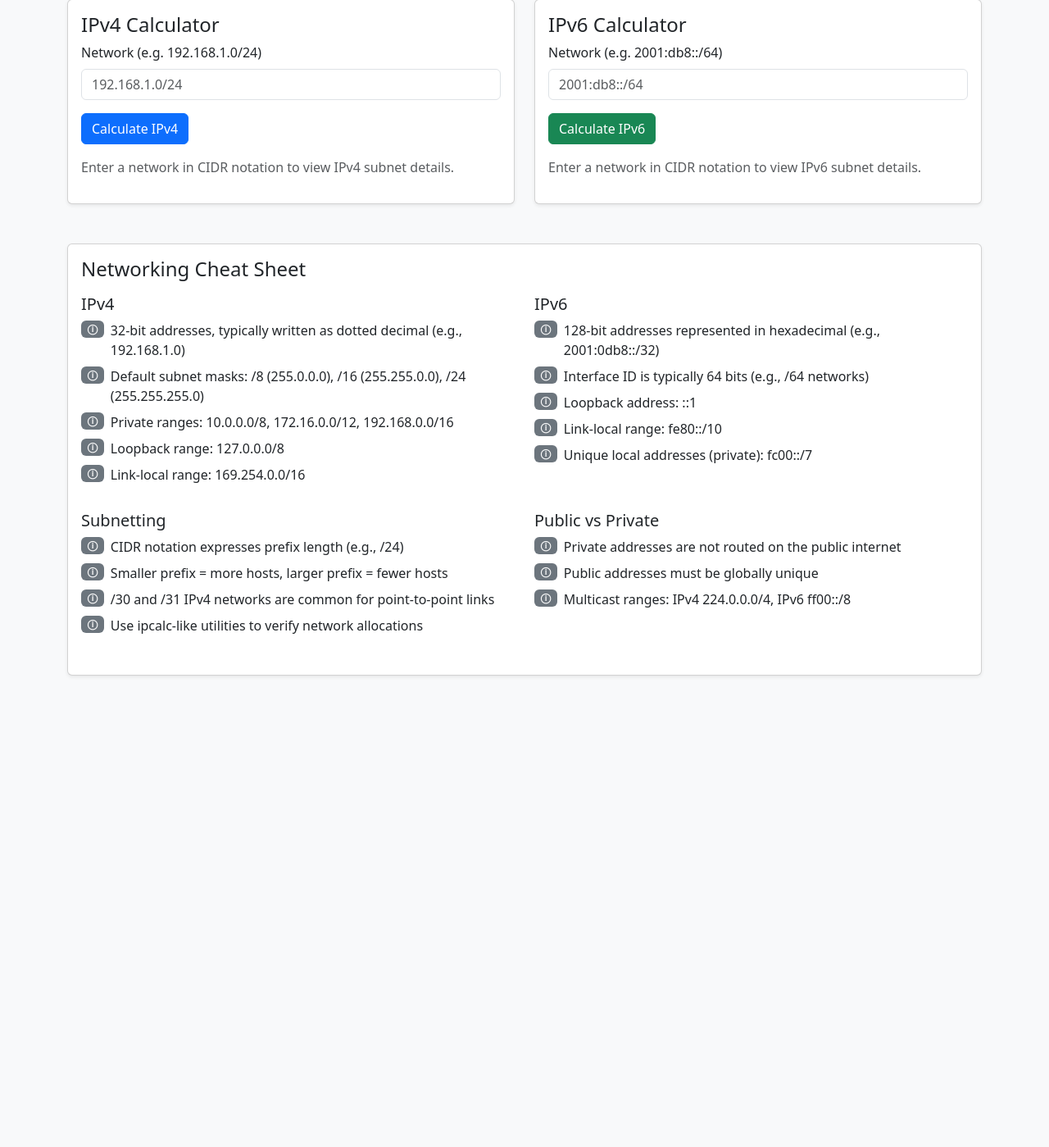
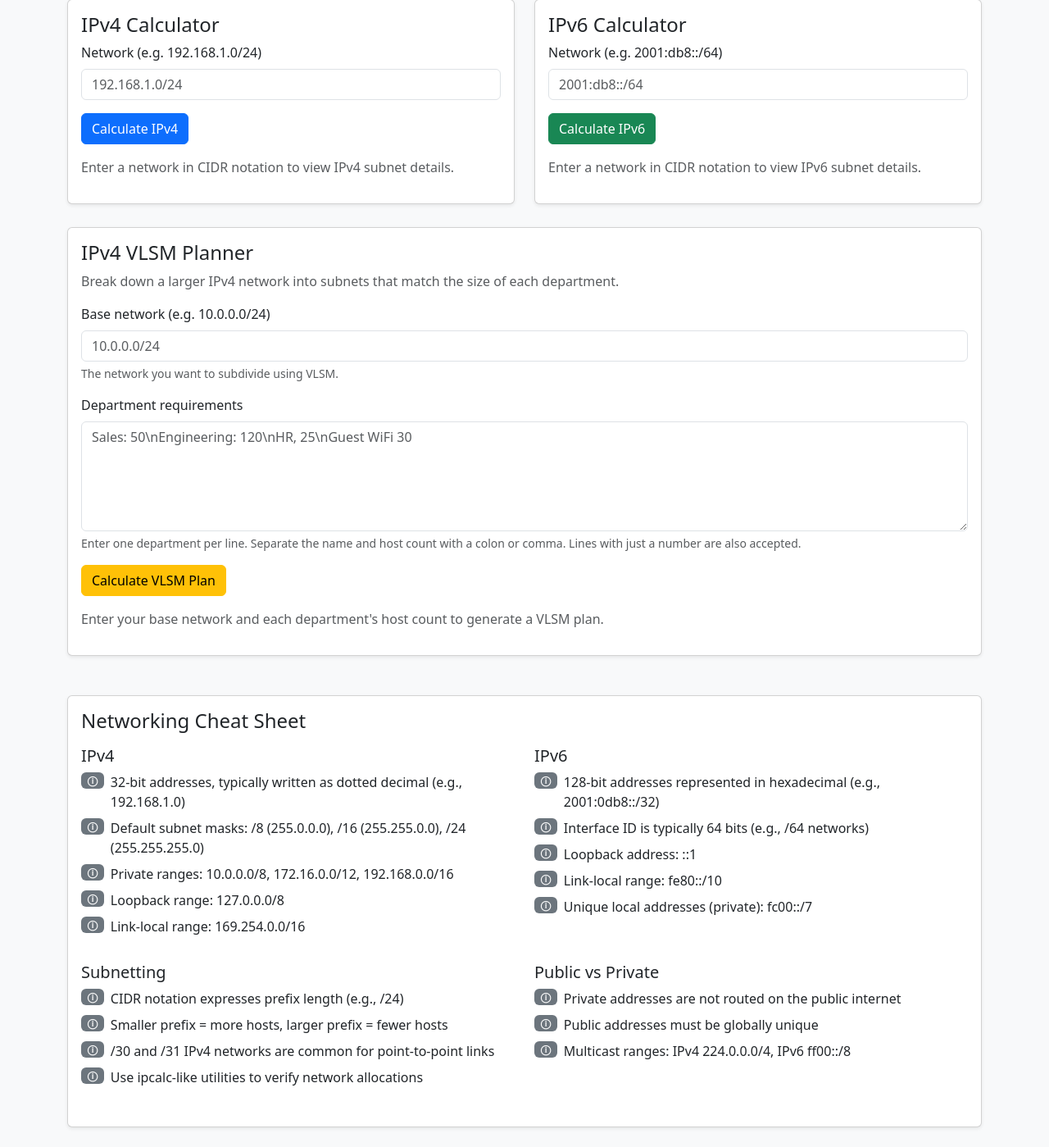
Before and after one commit to costello1982/codex_ai, a Flask app: page / in a window 1280 px wide. Shown: the part 145-1544 px from the top of the page at 82% size. Before the commit the page ends 970 px from the top, so only its background shows below. Run offline with Flask 3, Linux system fonts and the light colour scheme.

Commit message:
Add IPv4 VLSM planning feature

```diff
--- a/app/app.py
+++ b/app/app.py
@@ -1,5 +1,6 @@
 import ipaddress
-from typing import Any, Dict, Optional, Tuple
+import math
+from typing import Any, Dict, List, Optional, Tuple
 
 from flask import Flask, render_template, request
 
@@ -66,21 +67,182 @@ def calculate_ipv6(network_input: str) -> Tuple[Optional[Dict[str, Any]], Option
     return info, None
 
 
+def _parse_vlsm_requirements(requirements_input: str) -> List[Tuple[str, int]]:
+    requirements: List[Tuple[str, int]] = []
+    for index, line in enumerate(requirements_input.splitlines(), start=1):
+        cleaned = line.strip()
+        if not cleaned:
+            continue
+
+        if ":" in cleaned:
+            name_part, host_part = cleaned.split(":", 1)
+        elif "," in cleaned:
+            name_part, host_part = cleaned.split(",", 1)
+        else:
+            name_part, host_part = f"Subnet {index}", cleaned
+
+        name = name_part.strip() or f"Subnet {index}"
+
+        try:
+            hosts = int(host_part.strip())
+        except ValueError as exc:
+            raise ValueError(f"Could not parse host requirement on line {index}: '{cleaned}'") from exc
+
+        if hosts <= 0:
+            raise ValueError(f"Host requirement must be positive on line {index}: '{cleaned}'")
+
+        requirements.append((name, hosts))
+
+    if not requirements:
+        raise ValueError("Provide at least one department/host pair for VLSM calculation.")
+
+    return requirements
+
+
+def _hosts_to_prefix(hosts: int) -> Tuple[int, int]:
+    if hosts <= 0:
+        raise ValueError("Host requirement must be positive.")
+
+    if hosts == 1:
+        return 32, 1
+
+    if hosts == 2:
+        return 31, 2
+
+    required_addresses = hosts + 2
+    exponent = math.ceil(math.log2(required_addresses))
+    prefix = 32 - exponent
+    total_addresses = 2 ** exponent
+
+    if prefix < 0:
+        raise ValueError("Host requirement exceeds IPv4 address capacity.")
+
+    return prefix, total_addresses
+
+
+def calculate_vlsm(base_network_input: str, requirements_input: str) -> Tuple[Optional[Dict[str, Any]], Optional[str]]:
+    try:
+        base_network = ipaddress.IPv4Network(base_network_input, strict=False)
+    except ValueError as exc:
+        return None, f"Invalid base network: {exc}"
+
+    try:
+        requirements = _parse_vlsm_requirements(requirements_input)
+    except ValueError as exc:
+        return None, str(exc)
+
+    allocations: List[Dict[str, Any]] = []
+    current_int = int(base_network.network_address)
+    base_end = int(base_network.broadcast_address)
+
+    # Sort requirements by descending host need to satisfy largest subnets first.
+    requirements_sorted = sorted(requirements, key=lambda item: item[1], reverse=True)
+
+    for name, hosts in requirements_sorted:
+        try:
+            prefix, block_size = _hosts_to_prefix(hosts)
+        except ValueError as exc:
+            return None, str(exc)
+
+        remainder = current_int % block_size
+        if remainder != 0:
+            current_int += block_size - remainder
+
+        if current_int > base_end:
+            return None, f"Not enough address space remaining for {name}."
+
+        if current_int + block_size - 1 > base_end:
+            return None, f"{name} does not fit inside {base_network.with_prefixlen}."
+
+        subnet = ipaddress.IPv4Network((ipaddress.IPv4Address(current_int), prefix))
+
+        if not subnet.subnet_of(base_network):
+            return None, f"{subnet.with_prefixlen} is outside of {base_network.with_prefixlen}."
+
+        total_hosts = subnet.num_addresses
+        if subnet.prefixlen >= 31:
+            usable_hosts = total_hosts
+            hosts_range = list(subnet.hosts())
+            if usable_hosts == 1:
+                first_host = last_host = str(hosts_range[0])
+            else:
+                first_host, last_host = str(hosts_range[0]), str(hosts_range[-1])
+        else:
+            usable_hosts = total_hosts - 2
+            first_host = str(subnet.network_address + 1)
+            last_host = str(subnet.broadcast_address - 1)
+
+        allocations.append(
+            {
+                "name": name,
+                "requested_hosts": hosts,
+                "network": subnet.with_prefixlen,
+                "netmask": str(subnet.netmask),
+                "prefix": subnet.prefixlen,
+                "total_addresses": total_hosts,
+                "usable_hosts": usable_hosts,
+                "first_host": first_host,
+                "last_host": last_host,
+            }
+        )
+
+        current_int += block_size
+
+    remaining_networks: List[str] = []
+    if current_int <= base_end:
+        leftover_start = ipaddress.IPv4Address(current_int)
+        leftover_networks = ipaddress.summarize_address_range(leftover_start, base_network.broadcast_address)
+        remaining_networks = [net.with_prefixlen for net in leftover_networks]
+
+    allocated_addresses = sum(item["total_addresses"] for item in allocations)
+    remaining_addresses = base_network.num_addresses - allocated_addresses
+
+    result: Dict[str, Any] = {
+        "base_network": base_network.with_prefixlen,
+        "total_addresses": base_network.num_addresses,
+        "allocations": allocations,
+        "remaining_networks": remaining_networks,
+        "requested_hosts": sum(hosts for _, hosts in requirements),
+        "allocated_addresses": allocated_addresses,
+        "remaining_addresses": remaining_addresses,
+    }
+
+    return result, None
+
+
 @app.route("/", methods=["GET", "POST"])
 def index() -> str:
     ipv4_result: Optional[Dict[str, Any]] = None
     ipv4_error: Optional[str] = None
     ipv6_result: Optional[Dict[str, Any]] = None
     ipv6_error: Optional[str] = None
+    vlsm_result: Optional[Dict[str, Any]] = None
+    vlsm_error: Optional[str] = None
 
     if request.method == "POST":
-        ipv4_input = request.form.get("ipv4_network", "").strip()
-        ipv6_input = request.form.get("ipv6_network", "").strip()
+        form_type = request.form.get("form_type", "")
 
-        if ipv4_input:
-            ipv4_result, ipv4_error = calculate_ipv4(ipv4_input)
-        if ipv6_input:
-            ipv6_result, ipv6_error = calculate_ipv6(ipv6_input)
+        if form_type == "ipv4":
+            ipv4_input = request.form.get("ipv4_network", "").strip()
+            if ipv4_input:
+                ipv4_result, ipv4_error = calculate_ipv4(ipv4_input)
+            else:
+                ipv4_error = "Please enter an IPv4 network in CIDR notation."
+        elif form_type == "ipv6":
+            ipv6_input = request.form.get("ipv6_network", "").strip()
+            if ipv6_input:
+                ipv6_result, ipv6_error = calculate_ipv6(ipv6_input)
+            else:
+                ipv6_error = "Please enter an IPv6 network in CIDR notation."
+        elif form_type == "vlsm":
+            base_network = request.form.get("vlsm_base_network", "").strip()
+            requirements = request.form.get("vlsm_requirements", "").strip()
+            if not base_network:
+                vlsm_error = "Please provide an IPv4 network to subdivide."
+            elif not requirements:
+                vlsm_error = "Please list at least one department and host requirement."
+            else:
+                vlsm_result, vlsm_error = calculate_vlsm(base_network, requirements)
 
     cheat_sheet = {
         "IPv4": [
@@ -116,6 +278,8 @@ def index() -> str:
         ipv4_error=ipv4_error,
         ipv6_result=ipv6_result,
         ipv6_error=ipv6_error,
+        vlsm_result=vlsm_result,
+        vlsm_error=vlsm_error,
         cheat_sheet=cheat_sheet,
     )
 
--- a/app/templates/index.html
+++ b/app/templates/index.html
@@ -20,6 +20,7 @@
             <div class="card-body">
               <h2 class="h4">IPv4 Calculator</h2>
               <form method="post" class="mb-3">
+                <input type="hidden" name="form_type" value="ipv4">
                 <div class="mb-3">
                   <label for="ipv4_network" class="form-label">Network (e.g. 192.168.1.0/24)</label>
                   <input type="text" class="form-control" id="ipv4_network" name="ipv4_network" placeholder="192.168.1.0/24" value="{{ request.form.get('ipv4_network', '') }}">
@@ -48,6 +49,7 @@
             <div class="card-body">
               <h2 class="h4">IPv6 Calculator</h2>
               <form method="post" class="mb-3">
+                <input type="hidden" name="form_type" value="ipv6">
                 <div class="mb-3">
                   <label for="ipv6_network" class="form-label">Network (e.g. 2001:db8::/64)</label>
                   <input type="text" class="form-control" id="ipv6_network" name="ipv6_network" placeholder="2001:db8::/64" value="{{ request.form.get('ipv6_network', '') }}">
@@ -67,6 +69,101 @@
                 </dl>
               {% else %}
                 <p class="text-muted">Enter a network in CIDR notation to view IPv6 subnet details.</p>
+              {% endif %}
+            </div>
+          </div>
+        </div>
+      </div>
+
+      <div class="row g-4 mt-1">
+        <div class="col-12">
+          <div class="card shadow-sm">
+            <div class="card-body">
+              <h2 class="h4">IPv4 VLSM Planner</h2>
+              <p class="text-muted">Break down a larger IPv4 network into subnets that match the size of each department.</p>
+              <form method="post" class="mb-3">
+                <input type="hidden" name="form_type" value="vlsm">
+                <div class="mb-3">
+                  <label for="vlsm_base_network" class="form-label">Base network (e.g. 10.0.0.0/24)</label>
+                  <input type="text" class="form-control" id="vlsm_base_network" name="vlsm_base_network" placeholder="10.0.0.0/24" value="{{ request.form.get('vlsm_base_network', '') }}">
+                  <div class="form-text">The network you want to subdivide using VLSM.</div>
+                </div>
+                <div class="mb-3">
+                  <label for="vlsm_requirements" class="form-label">Department requirements</label>
+                  <textarea class="form-control" id="vlsm_requirements" name="vlsm_requirements" rows="5" placeholder="Sales: 50\nEngineering: 120\nHR, 25\nGuest WiFi 30">{{ request.form.get('vlsm_requirements', '') }}</textarea>
+                  <div class="form-text">Enter one department per line. Separate the name and host count with a colon or comma. Lines with just a number are also accepted.</div>
+                </div>
+                <button type="submit" class="btn btn-warning">Calculate VLSM Plan</button>
+              </form>
+              {% if vlsm_error %}
+                <div class="alert alert-danger" role="alert">
+                  {{ vlsm_error }}
+                </div>
+              {% elif vlsm_result %}
+                <div class="row mb-3">
+                  <div class="col-md-4">
+                    <div class="summary-tile bg-light border rounded p-3 h-100">
+                      <h3 class="h6 text-uppercase text-muted">Base Network</h3>
+                      <p class="mb-1"><code>{{ vlsm_result.base_network }}</code></p>
+                      <small class="text-muted">{{ vlsm_result.total_addresses }} addresses total</small>
+                    </div>
+                  </div>
+                  <div class="col-md-4">
+                    <div class="summary-tile bg-light border rounded p-3 h-100">
+                      <h3 class="h6 text-uppercase text-muted">Requested Hosts</h3>
+                      <p class="mb-1 fw-semibold">{{ vlsm_result.requested_hosts }}</p>
+                      <small class="text-muted">Across {{ vlsm_result.allocations|length }} departments</small>
+                    </div>
+                  </div>
+                  <div class="col-md-4">
+                    <div class="summary-tile bg-light border rounded p-3 h-100">
+                      <h3 class="h6 text-uppercase text-muted">Unused Addresses</h3>
+                      <p class="mb-1 fw-semibold">{{ vlsm_result.remaining_addresses }}</p>
+                      <small class="text-muted">Available for future growth</small>
+                    </div>
+                  </div>
+                </div>
+
+                <div class="table-responsive">
+                  <table class="table table-sm table-striped align-middle">
+                    <thead>
+                      <tr>
+                        <th scope="col">Department</th>
+                        <th scope="col" class="text-end">Requested Hosts</th>
+                        <th scope="col">Allocated Subnet</th>
+                        <th scope="col">Netmask</th>
+                        <th scope="col" class="text-end">Usable Hosts</th>
+                        <th scope="col">Host Range</th>
+                      </tr>
+                    </thead>
+                    <tbody>
+                      {% for allocation in vlsm_result.allocations %}
+                        <tr>
+                          <td>{{ allocation.name }}</td>
+                          <td class="text-end">{{ allocation.requested_hosts }}</td>
+                          <td><code>{{ allocation.network }}</code></td>
+                          <td><code>{{ allocation.netmask }}</code></td>
+                          <td class="text-end">{{ allocation.usable_hosts }}</td>
+                          <td><code>{{ allocation.first_host }}</code> – <code>{{ allocation.last_host }}</code></td>
+                        </tr>
+                      {% endfor %}
+                    </tbody>
+                  </table>
+                </div>
+
+                {% if vlsm_result.remaining_networks %}
+                  <div class="alert alert-info mt-3" role="alert">
+                    <h3 class="h6 mb-2">Remaining address space</h3>
+                    <p class="mb-2">You still have {{ vlsm_result.remaining_addresses }} addresses left inside {{ vlsm_result.base_network }}:</p>
+                    <ul class="mb-0">
+                      {% for network in vlsm_result.remaining_networks %}
+                        <li><code>{{ network }}</code></li>
+                      {% endfor %}
+                    </ul>
+                  </div>
+                {% endif %}
+              {% else %}
+                <p class="text-muted">Enter your base network and each department's host count to generate a VLSM plan.</p>
               {% endif %}
             </div>
           </div>
```
Also changed, not shown: README.md.
